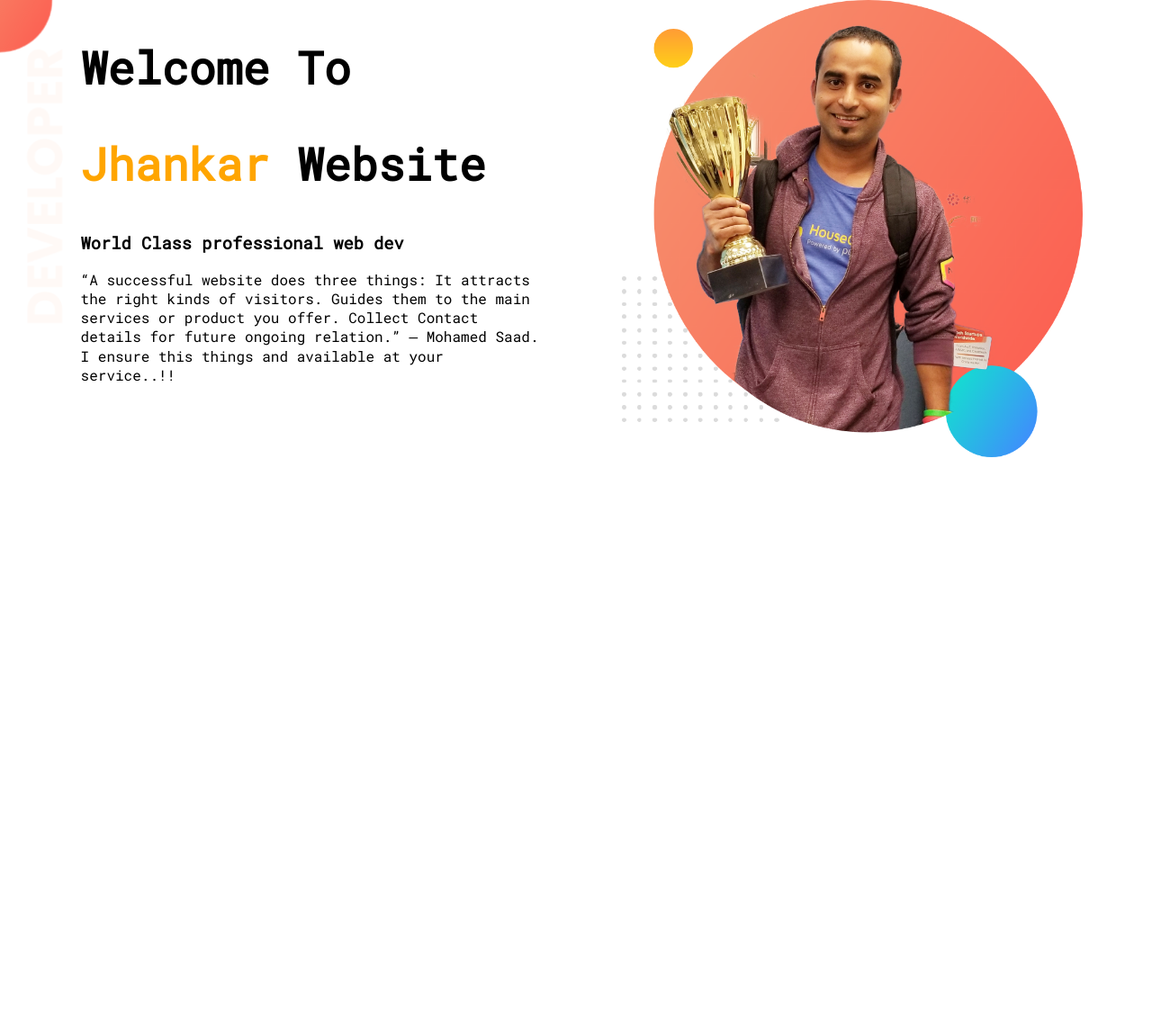
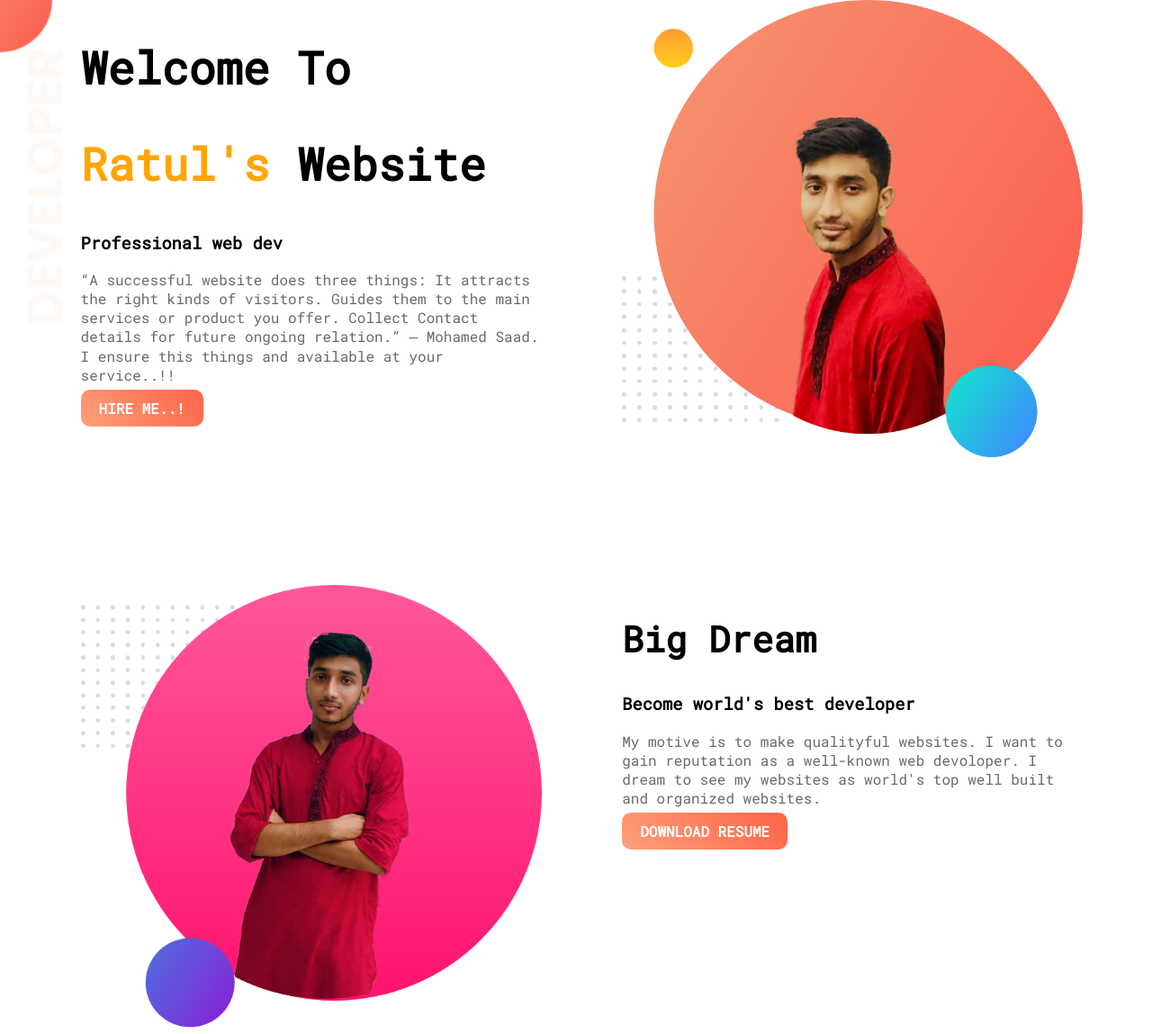
Before and after one commit to Ratul-netizen/Web-Portfolio, a plain HTML site: page index.html in a window 1280 px wide. Shown: the whole page at 90% size. Before the commit the page ends 800 px from the top, so only its background shows below. Drawn offline with Linux system fonts and the light colour scheme.

Commit message:
2nd half added

```diff
--- a/index.html
+++ b/index.html
@@ -3,7 +3,7 @@
 <head>
     <meta charset="UTF-8">
     <meta name="viewport" content="width=device-width, initial-scale=1.0">
-    <title>Jhankar Web Developer</title>
+    <title>Ratul's Website</title>
     <link rel="preconnect" href="https://fonts.gstatic.com">
     <link href="https://fonts.googleapis.com/css2?family=Roboto+Mono:ital@0;1&display=swap" rel="stylesheet">
     <link rel="stylesheet" href="style.css">
@@ -13,8 +13,8 @@
    <section class="top-banner">
        <div class="half-width">
     <h1>Welcome To</h1>
-    <h1><span class="name-highlight">Jhankar</span> Website</h1>
-    <h3>World Class professional web dev</h3>
+    <h1><span class="name-highlight">Ratul's</span> Website</h1>
+    <h3>Professional web dev</h3>
     <p>“A successful website does three things:
         It attracts the right kinds of visitors.
         Guides them to the main services or product you offer.
@@ -22,10 +22,22 @@
         ― Mohamed Saad. <br>
         I ensure this things and available at your service..!!
     </p>
+    <a class="link-button" target ="_blank" href="https://www.linkedin.com/in/wahid-sadiq-ratul-9ab453152/">HIRE ME..!</a>
     </div>
     <div class="half-width">
-        <img src="images/jhankar.png" alt="Jhankar picture">
+        <img src="images/ratul.png" alt="Ratul picture">
     </div>
+   </section>
+   <section class="dream-area">
+       <div class="half-width">
+           <img src="images/ratul2.png" alt="Ratul picture">
+       </div>
+       <div class="half-width">
+           <h2>Big Dream</h2>
+           <h3>Become world's best developer</h3>
+           <p>My motive is to make qualityful websites. I want to gain reputation as a well-known web devoloper. I dream to see my websites as world's top well built and organized websites.</p>
+           <a class="link-button" target ="_blank" href="https://github.com/Ratul-netizen">DOWNLOAD RESUME</a>
+       </div>
    </section>
 </body>
 </html>
--- a/style.css
+++ b/style.css
@@ -4,6 +4,12 @@ body{
 }
 h1{
     font-size: 50px;
+}
+h2{
+    font-size: 40px;
+}
+p{
+    color:dimgray;
 }
 .name-highlight{
     color: orange;
@@ -23,4 +29,13 @@ h1{
 }
 section{
     height: 500px;
+    padding-bottom: 150px;
 }
+.link-button{
+    text-decoration: none;
+    background-image:linear-gradient(45deg, lightsalmon, tomato);
+    padding: 10px 20px;
+    border-radius: 10px;
+    color:white;
+    font-weight: bold;
+}
```
Also changed, not shown: images/my-bg.jpg (added), images/my-bg2.jpg (added), images/ratul (1).jpg (added), images/ratul.jpg (added), images/ratul.png (added), images/ratul2 (1).jpg (added), images/ratul2.jpg (added), images/ratul2.png (added), 2 other files.
